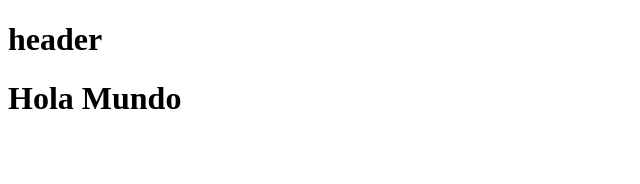
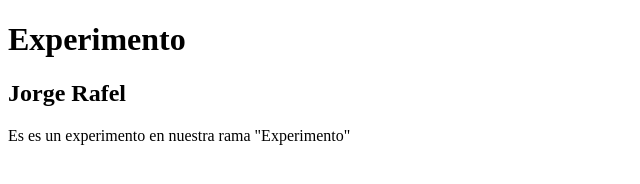
Before and after one commit to webjmh/cursogithub, a plain HTML site: page index.html in a window 1280 px wide. Shown: the whole page, without its empty margins (0-640 px from the left). Drawn offline with Linux system fonts and the light colour scheme.

Commit message:
Agregamos texto de experimento

```diff
--- a/index.html
+++ b/index.html
@@ -6,8 +6,13 @@
 </head>
 <body>
 	<header>
-		<h1>header</h1>
+		<h1>Experimento</h1>
 	</header>
-	<h1>Hola Mundo</h1>
+	<div class="container">
+		<h2>Jorge Rafel</h2>
+	</div>
+	<footer>
+		<p>Es es un experimento en nuestra rama "Experimento"</p>
+	</footer>
 </body>
 </html>
```
